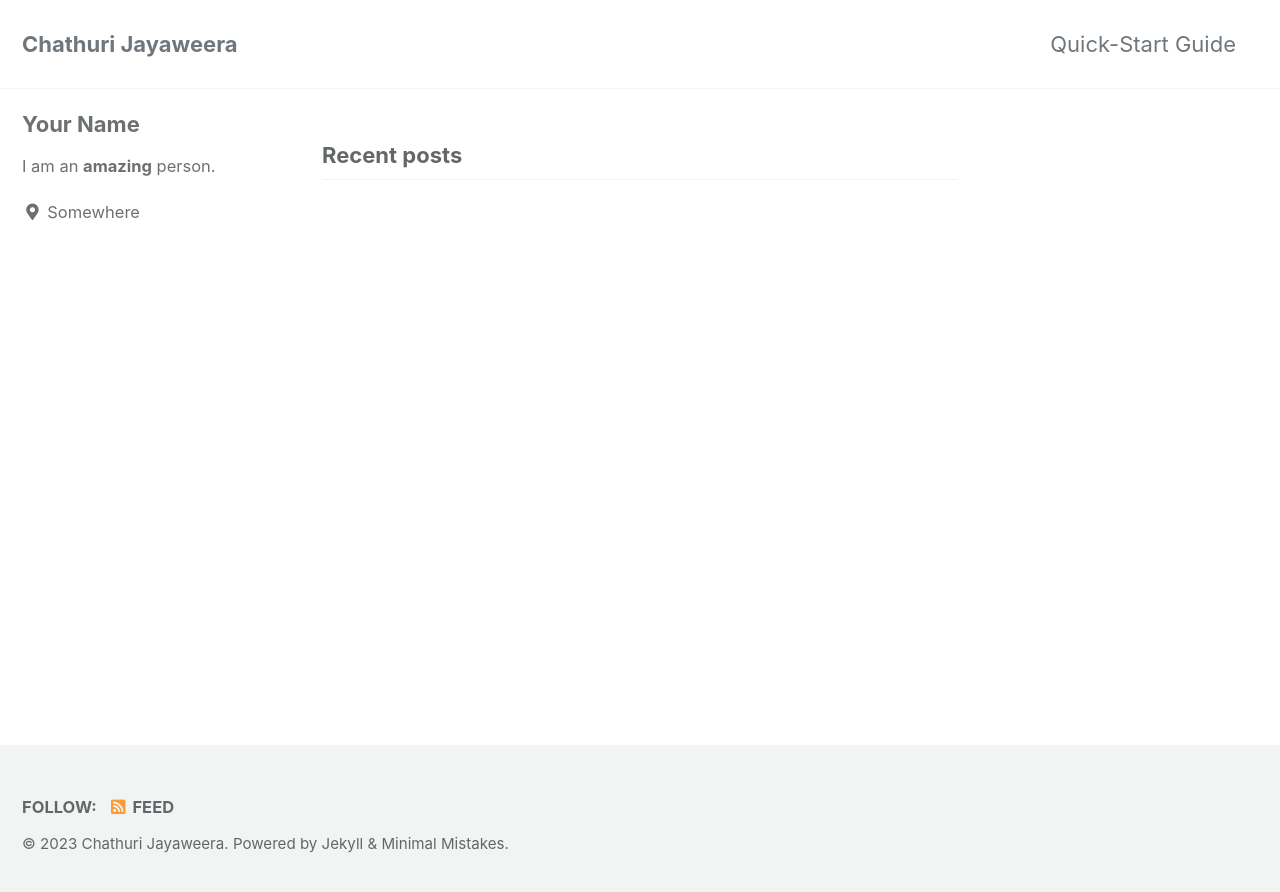
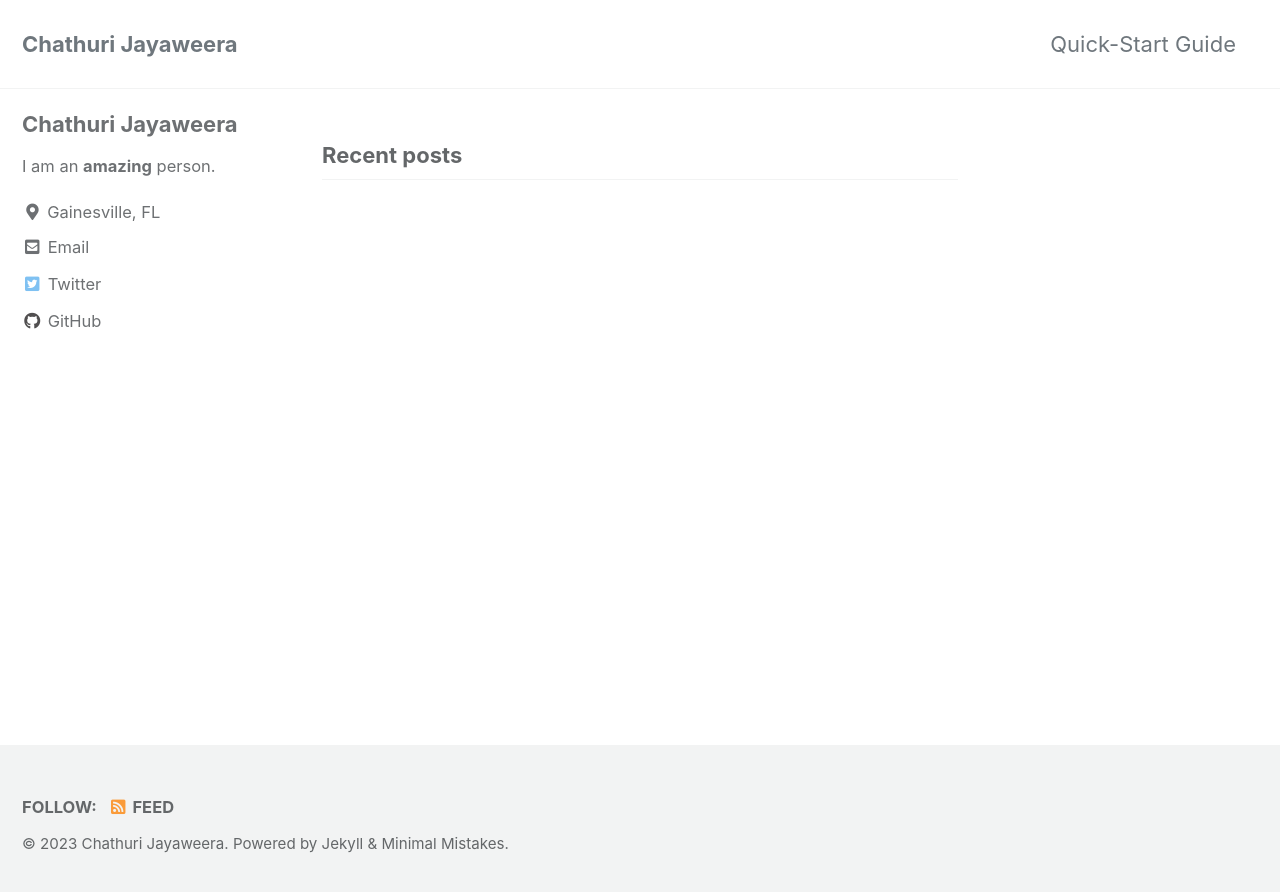
Before and after one commit to chestnutjay/chestnutjay.github.io, a Jekyll site: the page built from index.html, in a window 1280 px wide. Shown: the top 892 px of the page. Built offline with Jekyll 4.4.1, drawn with Linux system fonts in a browser that asks for light colours; cached includes are drawn as plain includes; the list of posts is cut into pages by our own code.

Commit message:
Updated user profile links

```diff
--- a/_config.yml
+++ b/_config.yml
@@ -104,27 +104,27 @@ analytics:
 
 # Site Author
 author:
-  name             : "Your Name"
+  name             : "Chathuri Jayaweera"
   avatar           : # path of avatar image, e.g. "/assets/images/bio-photo.jpg"
   bio              : "I am an **amazing** person."
-  location         : "Somewhere"
+  location         : "Gainesville, FL"
   email            :
   links:
     - label: "Email"
       icon: "fas fa-fw fa-envelope-square"
-      # url: "mailto:your.name@email.com"
+      url: "mailto:chathuri.jayawee@ufl.edu"
     - label: "Website"
       icon: "fas fa-fw fa-link"
       # url: "https://your-website.com"
     - label: "Twitter"
       icon: "fab fa-fw fa-twitter-square"
-      # url: "https://twitter.com/"
+      url: "https://twitter.com/Wh52Chestnut"
     - label: "Facebook"
       icon: "fab fa-fw fa-facebook-square"
       # url: "https://facebook.com/"
     - label: "GitHub"
       icon: "fab fa-fw fa-github"
-      # url: "https://github.com/"
+      url: "https://github.com/chestnutjay"
     - label: "Instagram"
       icon: "fab fa-fw fa-instagram"
       # url: "https://instagram.com/"
```
